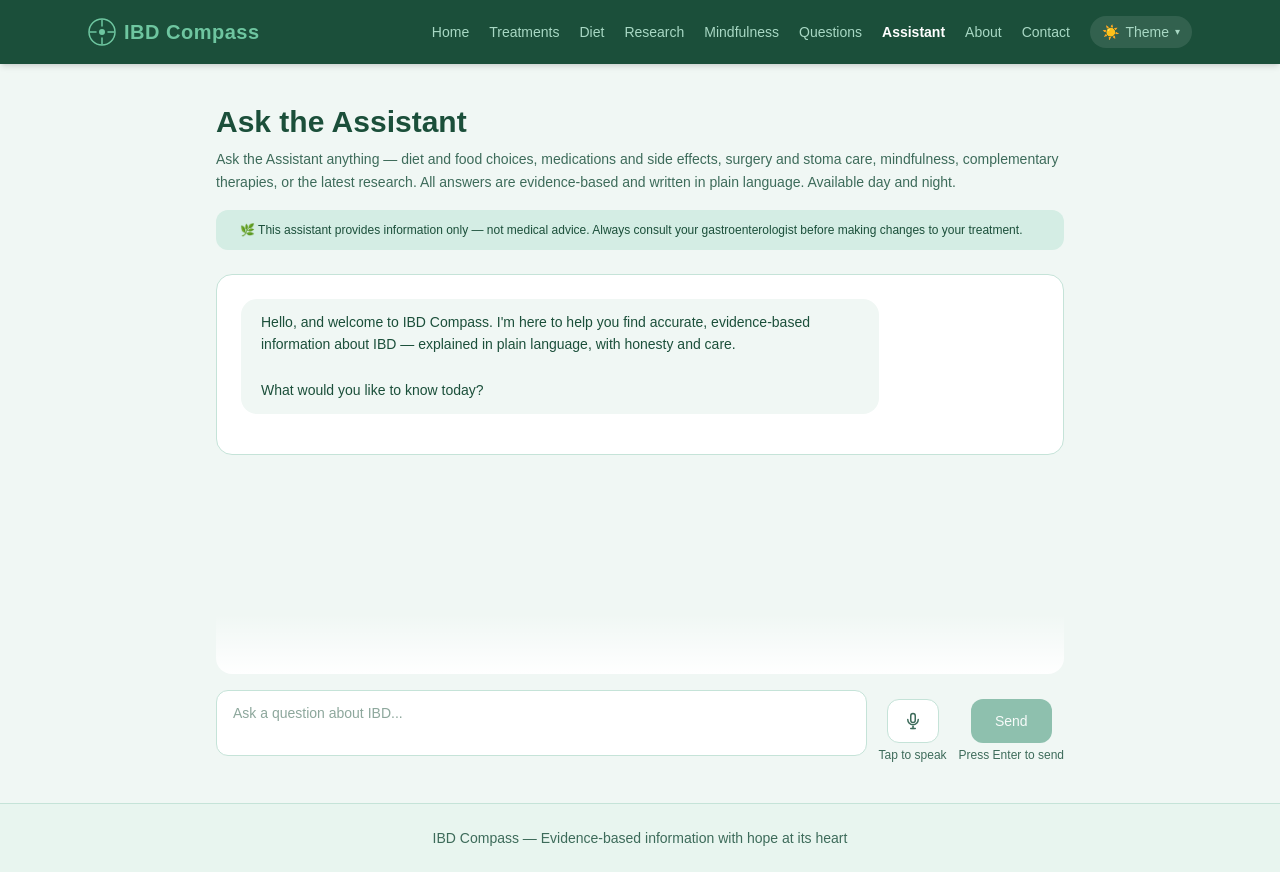
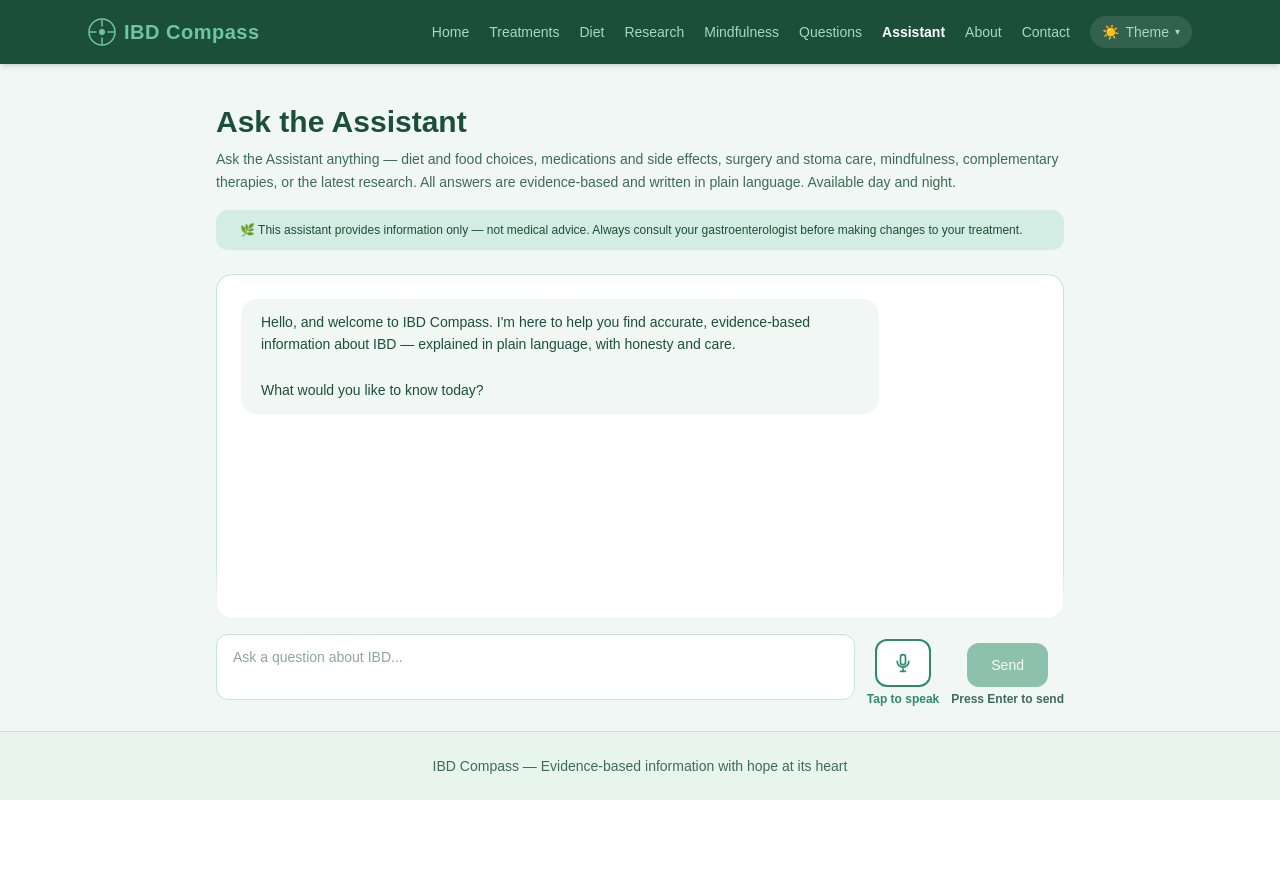
Before and after one commit to VRLes/crohns-compass, a Next.js app: page /ask-the-assistant in a window 1280 px wide. After the commit the page ends 800 px from the top, so only its background shows below. Built offline with nearby package versions, Linux system fonts and the light colour scheme.

Commit message:
Improve mic UX: tap to speak/stop labels, clear button, chat fade gradient

```diff
--- a/app/ask-the-assistant/page.tsx
+++ b/app/ask-the-assistant/page.tsx
@@ -37,7 +37,6 @@ export default function AskTheAssistant() {
     const container = chatContainerRef.current;
     const lastAssistant = lastAssistantRef.current;
     if (!container) return;
-
     if (messages.length > 0 && messages[messages.length - 1].role === "assistant" && lastAssistant) {
       container.scrollTop = lastAssistant.offsetTop - container.offsetTop;
     } else {
@@ -49,40 +48,33 @@ export default function AskTheAssistant() {
     const SpeechRecognition =
       (window as any).SpeechRecognition || (window as any).webkitSpeechRecognition;
     if (!SpeechRecognition) return;
-
     if (listening) {
       recognitionRef.current?.stop();
       setListening(false);
       return;
     }
-
     const recognition = new SpeechRecognition();
     recognition.lang = "en-AU";
     recognition.continuous = true;
     recognition.interimResults = true;
-
     recognition.onresult = (event: any) => {
       const transcript = Array.from(event.results)
         .map((r: any) => r[0].transcript)
         .join("");
       setInput(transcript);
     };
-
     recognition.onend = () => {
       setListening(false);
       recognitionRef.current = null;
     };
-
     recognition.onerror = () => {
       setListening(false);
     };
-
     recognitionRef.current = recognition;
     recognition.start();
     setListening(true);
   };
 
-  // Clear textarea and stop mic if active
   const clearInput = () => {
     if (listening) {
       recognitionRef.current?.stop();
@@ -134,6 +126,7 @@ export default function AskTheAssistant() {
 
       <Nav active="/ask-the-assistant" />
 
+      {/* Page header */}
       <div className="max-w-4xl mx-auto w-full px-6 pt-10 pb-6">
         <h1 className="text-3xl font-bold mb-2" style={{ color: "var(--text-primary)" }}>Ask the Assistant</h1>
         <p className="text-sm leading-relaxed" style={{ color: "var(--text-secondary)" }}>
@@ -147,15 +140,14 @@ export default function AskTheAssistant() {
         </div>
       </div>
 
-      <div className="max-w-4xl mx-auto w-full px-6 flex-1 flex flex-col pb-6">
+      {/* Chat section — grows to fill remaining screen height */}
+      <div className="max-w-4xl mx-auto w-full px-6 pb-6 flex flex-col" style={{ flex: "1 1 0", minHeight: 0 }}>
 
-        {/* Chat card wrapper — position relative so fade overlay can sit on top */}
-        <div className="relative flex-1" style={{ minHeight: "400px", maxHeight: "520px" }}>
-
-          {/* Scrollable chat area */}
+        {/* Chat card wrapper — fixed height relative to viewport, scrolls inside */}
+        <div className="relative" style={{ flex: "1 1 0", minHeight: 0 }}>
           <div
             ref={chatContainerRef}
-            className="h-full rounded-2xl p-6 overflow-y-auto flex flex-col gap-4"
+            className="absolute inset-0 rounded-2xl p-6 overflow-y-auto flex flex-col gap-4"
             style={{
               backgroundColor: "var(--bg-card)",
               border: "1px solid var(--border-color)",
@@ -190,7 +182,7 @@ export default function AskTheAssistant() {
             <div ref={bottomRef} />
           </div>
 
-          {/* Fade gradient — sits over bottom of chat card, signals more content below */}
+          {/* Fade gradient — signals more content below */}
           <div
             className="absolute bottom-0 left-0 right-0 rounded-b-2xl pointer-events-none"
             style={{
@@ -198,13 +190,12 @@ export default function AskTheAssistant() {
               background: "linear-gradient(to bottom, transparent, var(--bg-card))",
             }}
           />
-
         </div>
 
         {/* Input row */}
         <div className="mt-4 flex gap-3 items-end">
 
-          {/* Textarea with optional clear button */}
+          {/* Textarea with clear button */}
           <div className="flex-1 relative">
             <textarea
               value={input}
@@ -242,25 +233,25 @@ export default function AskTheAssistant() {
               <button
                 onClick={toggleListening}
                 title={listening ? "Tap to stop" : "Tap to speak"}
-                className="px-4 py-3 rounded-xl text-sm font-medium transition-all"
+                className="px-4 py-3 rounded-xl font-medium transition-all"
                 style={{
                   backgroundColor: listening ? "#922B21" : "var(--bg-card)",
-                  color: listening ? "#ffffff" : "var(--text-secondary)",
-                  border: `1px solid ${listening ? "#922B21" : "var(--border-color)"}`,
-                  animation: listening ? "pulse 1.5s ease-in-out infinite" : "none",
+                  color: listening ? "#ffffff" : "#2E8B6A",
+                  border: `2px solid ${listening ? "#922B21" : "#2E8B6A"}`,
+                  animation: listening ? "micPulse 1.5s ease-in-out infinite" : "none",
                 }}
               >
-                <svg width="18" height="18" fill="none" viewBox="0 0 24 24" stroke="currentColor" strokeWidth="2" strokeLinecap="round" strokeLinejoin="round">
+                <svg width="20" height="20" fill="none" viewBox="0 0 24 24" stroke="currentColor" strokeWidth="2" strokeLinecap="round" strokeLinejoin="round">
                   <rect x="9" y="2" width="6" height="12" rx="3" />
                   <path d="M5 10a7 7 0 0014 0" />
                   <line x1="12" y1="19" x2="12" y2="22" />
                   <line x1="9" y1="22" x2="15" y2="22" />
                 </svg>
               </button>
-              {/* Mic hint — flips when recording */}
+              {/* Mic hint — flips when recording, bold and clearly coloured */}
               <span
-                className="text-xs font-medium whitespace-nowrap"
-                style={{ color: listening ? "#922B21" : "var(--text-secondary)" }}
+                className="text-xs font-semibold whitespace-nowrap"
+                style={{ color: listening ? "#922B21" : "#2E8B6A" }}
               >
                 {listening ? "Tap to stop" : "Tap to speak"}
               </span>
@@ -277,7 +268,7 @@ export default function AskTheAssistant() {
             >
               Send
             </button>
-            <span className="text-xs font-medium whitespace-nowrap" style={{ color: "var(--text-secondary)" }}>
+            <span className="text-xs font-semibold whitespace-nowrap" style={{ color: "var(--text-secondary)" }}>
               Press Enter to send
             </span>
           </div>
@@ -286,7 +277,7 @@ export default function AskTheAssistant() {
 
         {/* Pulse keyframe for mic recording animation */}
         <style>{`
-          @keyframes pulse {
+          @keyframes micPulse {
             0%, 100% { box-shadow: 0 0 0 0 rgba(146, 43, 33, 0.4); }
             50% { box-shadow: 0 0 0 8px rgba(146, 43, 33, 0); }
           }
@@ -294,7 +285,7 @@ export default function AskTheAssistant() {
 
       </div>
 
-      <footer className="border-t py-6 text-center mt-4" style={{ borderColor: "var(--border-color)", backgroundColor: "var(--footer-bg)" }}>
+      <footer className="border-t py-6 text-center" style={{ borderColor: "var(--border-color)", backgroundColor: "var(--footer-bg)" }}>
         <p className="text-sm flex items-center justify-center gap-2 flex-wrap" style={{ color: "var(--text-secondary)" }}>
           <span>IBD Compass — Evidence-based information with hope at its heart</span>
         </p>
```
